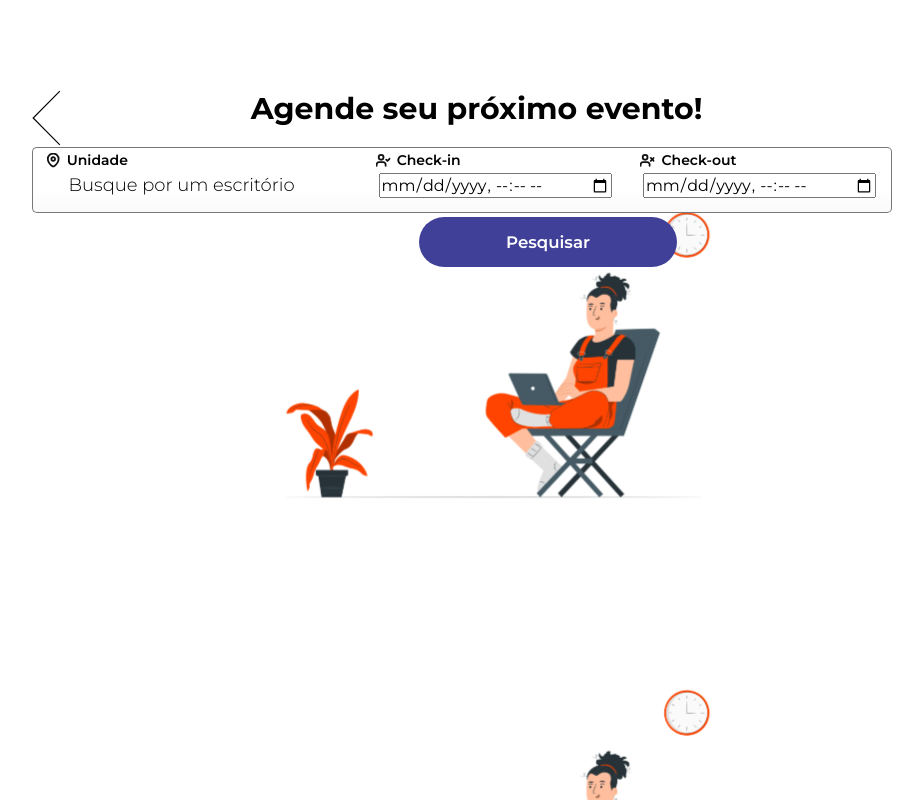
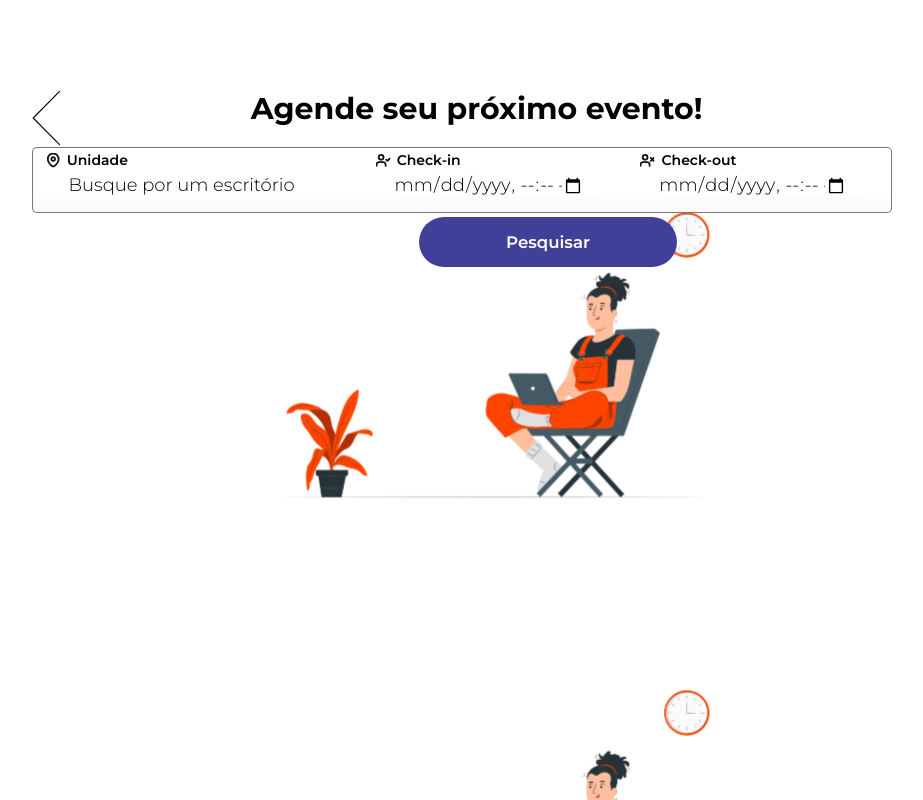
Before and after one commit to FuentesRichard/squad-31, a React (Create React App) app in the folder PoC/Frontend/: page /agendamento in a window 1280 px wide. Shown: the whole page, without its empty margins (178-1101 px from the left). Built offline with nearby package versions, Linux system fonts and the light colour scheme.

Commit message:
Pagina de agendamento semi-pronto.2

```diff
--- a/PoC/Frontend/src/styles/Agendamento.scss
+++ b/PoC/Frontend/src/styles/Agendamento.scss
@@ -73,9 +73,18 @@
         }
       }
 
-      // input {
-
-      // }
+      input {
+        border: none;
+        padding: 0 1em 0 0;
+        margin: 0 0 0 5px;
+        width: 85%;
+        font-family: inherit;
+        font-size: 0.9em;
+        font-weight: 300;
+        cursor: pointer;
+        line-height: inherit;
+        outline: none;
+      }
     }
 
     #select-div {
```
